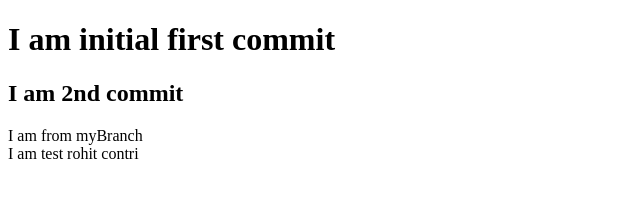
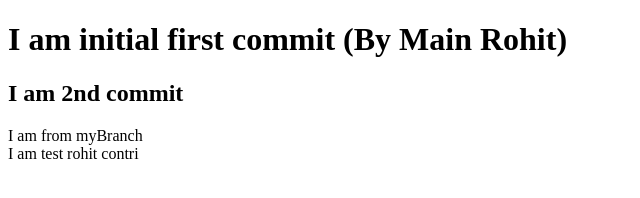
Before and after one commit to Rohitthimaya/git-session, a plain HTML site: page index.html in a window 1280 px wide. Shown: the whole page, without its empty margins (0-640 px from the left). Drawn offline with Linux system fonts and the light colour scheme.

Commit message:
Update index.html

```diff
--- a/index.html
+++ b/index.html
@@ -6,7 +6,7 @@
     <title>Document</title>
 </head>
 <body>
-    <h1>I am initial first commit</h1>
+    <h1>I am initial first commit (By Main Rohit)</h1>
     <h2>I am 2nd commit</h2>
 
     <div id="demo">
```
